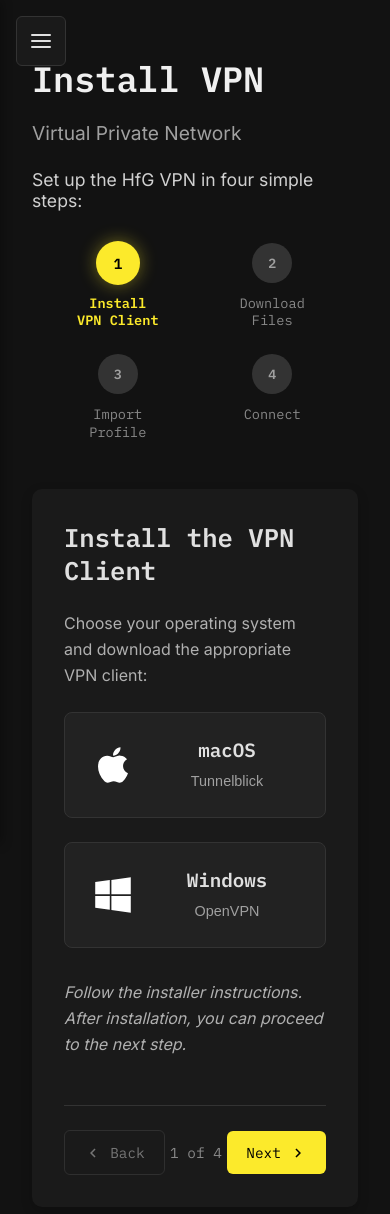
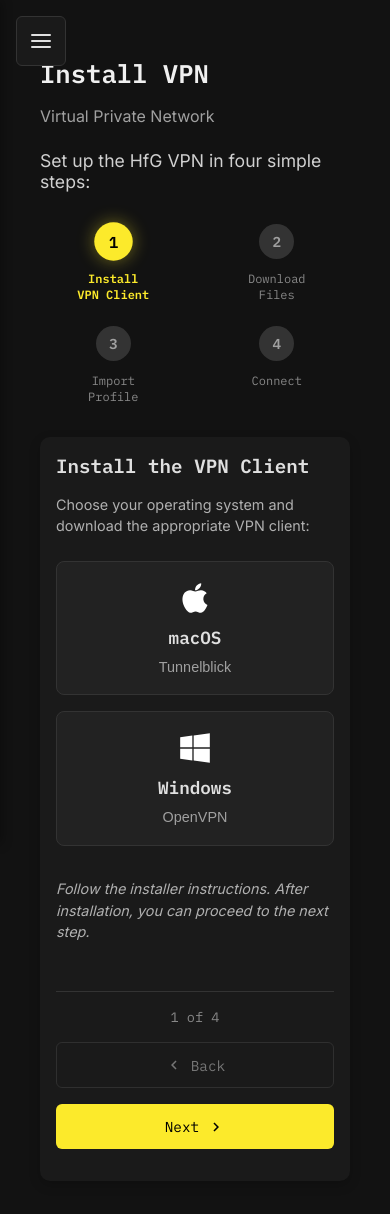
Before and after one commit to hfg-gmuend/stablehub.aid-lab.hfg-gmuend.de, a SvelteKit app: page /vpn-install in a window 390 px wide. Shown: the top 1214 px of the page. Built offline with nearby package versions, Linux system fonts and the light colour scheme.

Commit message:
feat: Enhance mobile responsiveness and improve layout for various components

```diff
--- a/src/routes/vpn-install/+page.svelte
+++ b/src/routes/vpn-install/+page.svelte
@@ -557,6 +557,8 @@
     grid-template-columns: repeat(auto-fit, minmax(300px, 1fr));
     gap: 1.5rem;
     margin: 1.5rem 0;
+    width: 100%;
+    box-sizing: border-box;
   }
 
   .instruction-card {
@@ -564,6 +566,11 @@
     border-radius: 8px;
     padding: 1.5rem;
     border: 1px solid #333;
+    width: 100%;
+    box-sizing: border-box;
+    overflow-wrap: break-word;
+    word-wrap: break-word;
+    hyphens: auto;
   }
 
   .instruction-card h3 {
@@ -674,24 +681,390 @@
 
   /* Responsive Styling */
   @media (max-width: 768px) {
+    .main-content {
+      padding: 1rem;
+    }
+
+    h1 {
+      font-size: 1.8rem;
+    }
+
+    .subtitle {
+      font-size: 1rem;
+    }
+
     .stepper {
       flex-wrap: wrap;
       justify-content: center;
       gap: 1.5rem;
+      margin-bottom: 2rem;
     }
 
     .step {
       flex: 0 0 40%;
     }
 
+    .step-number {
+      width: 35px;
+      height: 35px;
+      font-size: 0.9rem;
+    }
+
+    .step-title {
+      font-size: 0.75rem;
+    }
+
     .step-line {
       display: none;
+    }
+
+    .step-content {
+      padding: 1.5rem;
+    }
+
+    .step-panel h2 {
+      font-size: 1.4rem;
+      margin-bottom: 1rem;
     }
 
     .os-selection,
     .import-instructions,
     .connect-instructions {
       grid-template-columns: 1fr;
+      gap: 1rem;
+      min-width: 0;
+    }
+
+    .instruction-card,
+    .os-card {
+      min-width: 0;
+      max-width: 100%;
+    }
+
+    .os-card {
+      padding: 1.2rem;
+    }
+
+    .os-icon {
+      width: 40px;
+      height: 40px;
+      margin-right: 0.8rem;
+    }
+
+    .os-info h3 {
+      font-size: 1.1rem;
+    }
+
+    .instruction-card {
+      padding: 1.2rem;
+    }
+
+    .instruction-card h3 {
+      font-size: 1rem;
+    }
+
+    .download-section {
+      padding: 1.5rem;
+    }
+
+    .download-button {
+      padding: 0.8rem 1.2rem;
+      font-size: 0.9rem;
+    }
+
+    .step-navigation {
+      flex-direction: column;
+      gap: 1rem;
+      margin-top: 2rem;
+    }
+
+    .nav-button {
+      width: 100%;
+      justify-content: center;
+      padding: 1rem;
+    }
+
+    .step-indicator {
+      order: -1;
+    }
+  }
+
+  @media (max-width: 480px) {
+    .main-content {
+      padding: 0.5rem;
+      overflow-x: hidden;
+    }
+
+    h1 {
+      font-size: 1.6rem;
+    }
+
+    .step {
+      flex: 0 0 45%;
+    }
+
+    .step-content {
+      padding: 1rem;
+      overflow-x: hidden;
+    }
+
+    .step-panel {
+      overflow-x: hidden;
+    }
+
+    .step-panel h2 {
+      font-size: 1.2rem;
+      word-wrap: break-word;
+    }
+
+    .step-panel p {
+      font-size: 0.9rem;
+      line-height: 1.5;
+    }
+
+    .os-card {
+      padding: 1rem;
+      flex-direction: column;
+      text-align: center;
+      width: 100%;
+      box-sizing: border-box;
+    }
+
+    .os-icon {
+      margin-right: 0;
+      margin-bottom: 0.5rem;
+    }
+
+    .connect-instructions {
+      display: flex;
+      flex-direction: column;
+      gap: 1rem;
+      width: 100%;
+    }
+
+    .instruction-card {
+      padding: 1rem;
+      width: 100%;
+      box-sizing: border-box;
+      overflow-x: hidden;
+      word-wrap: break-word;
+    }
+
+    .instruction-card h3 {
+      font-size: 0.95rem;
+      margin-bottom: 0.8rem;
+      word-wrap: break-word;
+    }
+
+    .instruction-card ol {
+      padding-left: 1rem;
+      margin: 0;
+    }
+
+    .instruction-card li {
+      font-size: 0.85rem;
+      margin-bottom: 0.5rem;
+      line-height: 1.4;
+      word-wrap: break-word;
+    }
+
+    .instruction-card p {
+      font-size: 0.85rem;
+      margin-bottom: 0.8rem;
+      line-height: 1.4;
+    }
+
+    /* Spezielle Regeln für Auth-Info Karte */
+    .auth-info {
+      margin-top: 1rem;
+    }
+
+    .auth-info h3 {
+      font-size: 0.9rem;
+    }
+
+    .auth-info p {
+      font-size: 0.8rem;
+      margin-bottom: 0.6rem;
+    }
+
+    .auth-info ol {
+      padding-left: 0.8rem;
+    }
+
+    .auth-info li {
+      font-size: 0.8rem;
+      margin-bottom: 0.4rem;
+    }
+
+    .download-section {
+      padding: 1rem;
+      overflow-x: hidden;
+    }
+
+    .download-button {
+      padding: 0.7rem 1rem;
+      font-size: 0.85rem;
+      width: 100%;
+      box-sizing: border-box;
+      display: flex;
+      align-items: center;
+      justify-content: center;
+    }
+
+    .download-icon {
+      width: 20px;
+      height: 20px;
+      margin-right: 8px;
+    }
+
+    .auth-note {
+      padding: 0.8rem;
+      margin-top: 1rem;
+      overflow-x: hidden;
+    }
+
+    .auth-note h4 {
+      font-size: 0.85rem;
+      margin-bottom: 0.5rem;
+    }
+
+    .auth-note p {
+      font-size: 0.8rem;
+      margin-bottom: 0.6rem;
+    }
+
+    .auth-note ol {
+      padding-left: 0.8rem;
+    }
+
+    .auth-note li {
+      font-size: 0.8rem;
+      margin-bottom: 0.3rem;
+    }
+
+    .auth-note a {
+      word-break: break-all;
+      line-height: 1.3;
+    }
+
+    .success-message {
+      padding: 1rem;
+      margin-top: 1rem;
+      width: 100%;
+      box-sizing: border-box;
+    }
+
+    .success-message h3 {
+      font-size: 1rem;
+      margin-bottom: 0.6rem;
+    }
+
+    .success-message p {
+      font-size: 0.85rem;
+      margin: 0;
+    }
+
+    /* Navigation Fixes */
+    .step-navigation {
+      padding: 1rem 0;
+      margin-top: 1.5rem;
+    }
+
+    .nav-button {
+      font-size: 0.9rem;
+      padding: 0.8rem 1rem;
+    }
+
+    .step-indicator {
+      font-size: 0.85rem;
+      text-align: center;
+    }
+  }
+
+  /* Extra kleine Bildschirme (320px und kleiner) */
+  @media (max-width: 320px) {
+    .main-content {
+      padding: 0.25rem;
+    }
+
+    h1 {
+      font-size: 1.4rem;
+      line-height: 1.3;
+    }
+
+    .subtitle {
+      font-size: 0.9rem;
+    }
+
+    .step-content {
+      padding: 0.75rem;
+    }
+
+    .step-panel h2 {
+      font-size: 1.1rem;
+      margin-bottom: 0.8rem;
+    }
+
+    .step-panel p {
+      font-size: 0.85rem;
+    }
+
+    .instruction-card {
+      padding: 0.75rem;
+    }
+
+    .instruction-card h3 {
+      font-size: 0.9rem;
+      margin-bottom: 0.6rem;
+    }
+
+    .instruction-card li,
+    .instruction-card p {
+      font-size: 0.8rem;
+    }
+
+    .auth-info {
+      padding: 0.75rem;
+    }
+
+    .auth-note {
+      padding: 0.6rem;
+    }
+
+    .auth-note h4 {
+      font-size: 0.8rem;
+    }
+
+    .auth-note p,
+    .auth-note li {
+      font-size: 0.75rem;
+    }
+
+    .success-message {
+      padding: 0.75rem;
+    }
+
+    .success-message h3 {
+      font-size: 0.95rem;
+    }
+
+    .success-message p {
+      font-size: 0.8rem;
+    }
+
+    .download-button {
+      padding: 0.6rem 0.8rem;
+      font-size: 0.8rem;
+    }
+
+    .nav-button {
+      padding: 0.7rem 0.8rem;
+      font-size: 0.85rem;
+    }
+
+    .step-indicator {
+      font-size: 0.8rem;
     }
   }
 
```
